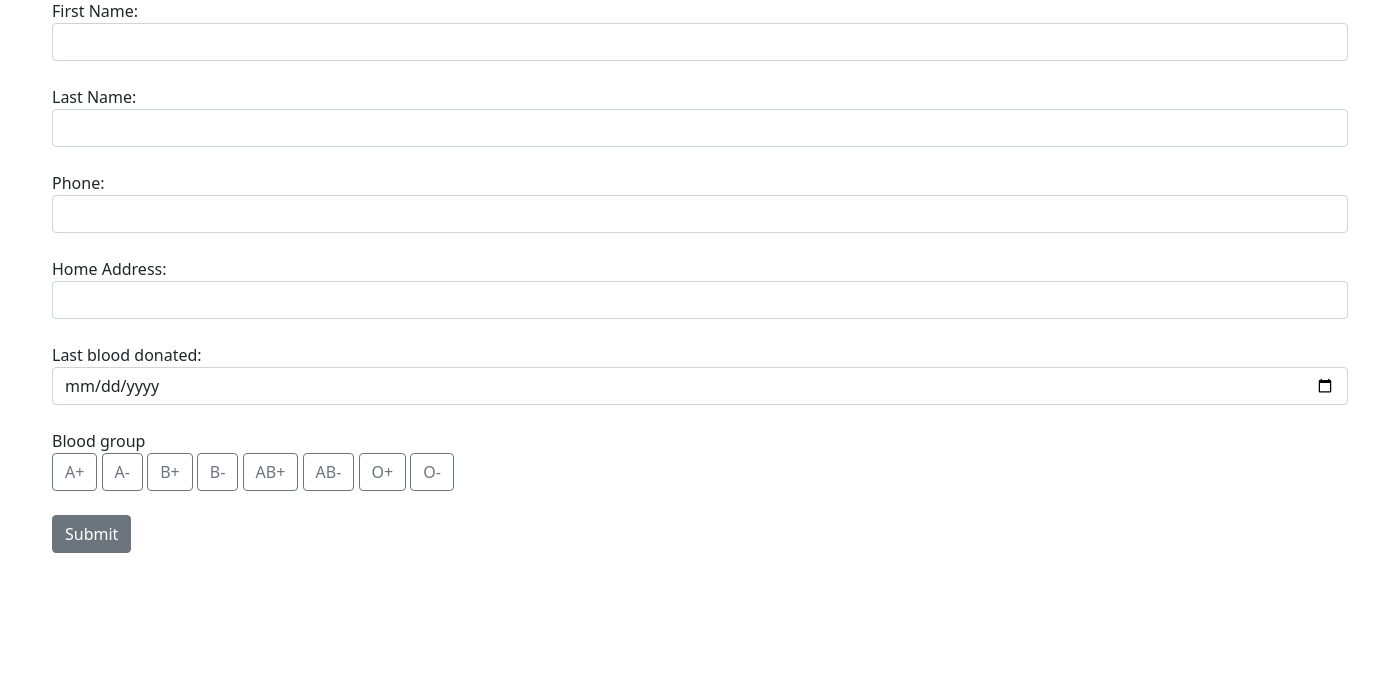
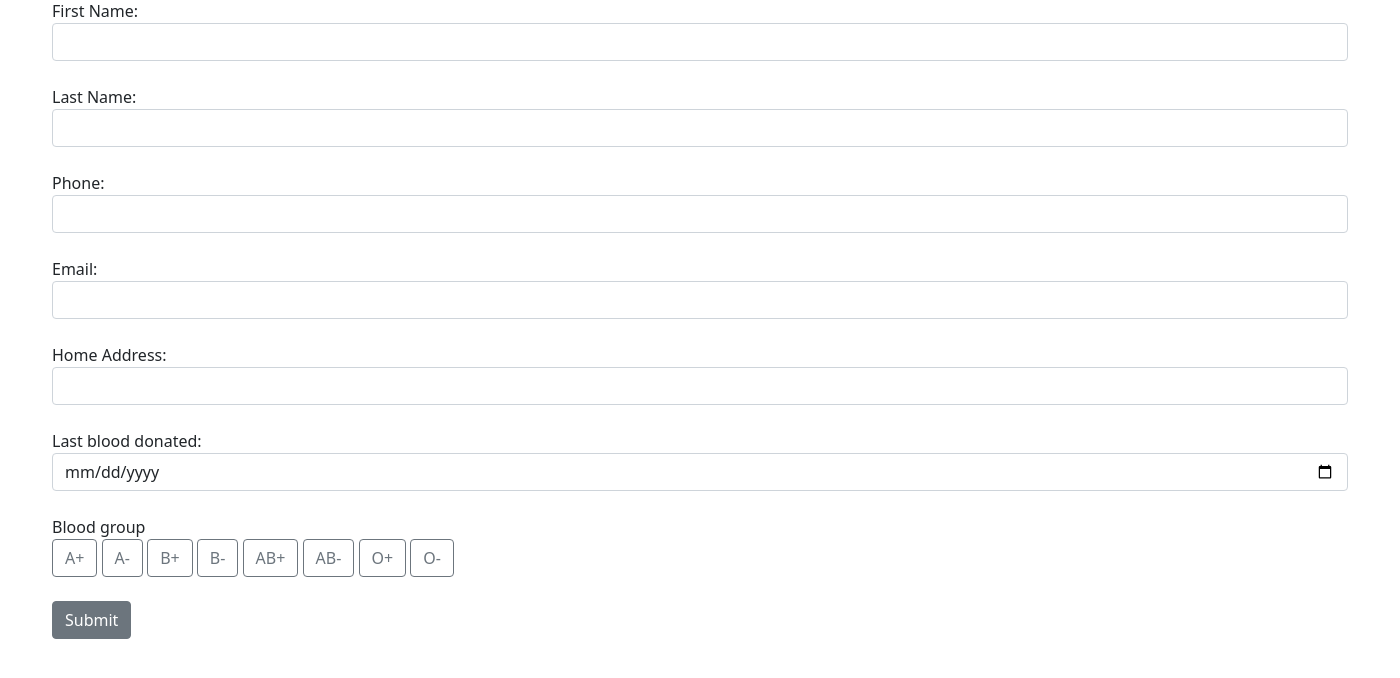
Before and after one commit to Nibir2405/donor_reg_webapp_django, a Django app: page / in a window 1400 px wide; the page is wider, and only the part inside the window is pictured. Shown: the part 97-775 px from the top of that part. Run offline with Django 5.2, Linux system fonts and the light colour scheme.

Commit message:
Add email field to registration form and implement email confirmation on submission

```diff
--- a/donor_reg/forms.py
+++ b/donor_reg/forms.py
@@ -5,5 +5,6 @@ class RegistrationForm(forms.Form):
     last_name = forms.CharField(max_length=80)
     blood_group = forms.CharField(max_length=80)
     phone = forms.CharField(max_length=80)
+    email = forms.EmailField()
     last_donation = forms.DateField()
     address = forms.CharField(max_length=100)
--- a/donor_reg/models.py
+++ b/donor_reg/models.py
@@ -5,6 +5,7 @@ class Form(models.Model):
     last_name = models.CharField(max_length=80)
     blood_group = models.CharField(max_length=80)
     phone = models.CharField(max_length=80)
+    email = models.EmailField()
     last_donation = models.DateField()
     location = models.CharField(max_length=100)
 
--- a/donor_reg/templates/index.html
+++ b/donor_reg/templates/index.html
@@ -23,6 +23,10 @@
             <div class="form group mb-4">
                 <label for="phone">Phone:</label>
                 <input class="form-control" type="text" id="phone" name="phone" required>
+            </div>
+            <div class="form group mb-4">
+                <label for="email">Email:</label>
+                <input class="form-control" type="email" id="email" name="email" required>
             </div>
             <div class="form group mb-4">
                 <label for="address">Home Address:</label>
--- a/donor_reg/views.py
+++ b/donor_reg/views.py
@@ -2,6 +2,7 @@ from django.shortcuts import render
 from .forms import RegistrationForm
 from .models import Form
 from django.contrib import messages
+from django.core.mail import EmailMessage
 
 def index(request):
 
@@ -11,12 +12,19 @@ def index(request):
             first_name = form.cleaned_data["first_name"]
             last_name = form.cleaned_data["last_name"]
             phone = form.cleaned_data["phone"]
+            email = form.cleaned_data["email"]
             address = form.cleaned_data["address"]
             date = form.cleaned_data["last_donation"]
             blood_group = form.cleaned_data["blood_group"]
 
             Form.objects.create(first_name=first_name, last_name=last_name, blood_group=blood_group,
-                         phone=phone, last_donation=date, location=address)
+                         phone=phone, email=email, last_donation=date, location=address)
+
+            message_body = f"Your Registration was successfull, Thank you,\n {first_name}.\n"
+            email_message = EmailMessage("Registration form Submission Confirmation", message_body, to=[email])
+            email_message.send()
+
+
 
             messages.success(request, "Registration Successfull")
     return render(request, "index.html")
```
Also changed, not shown: mysite/settings.py (+7 -0 lines), db.sqlite3, donor_reg/migrations/0002_form_email.py (added).
